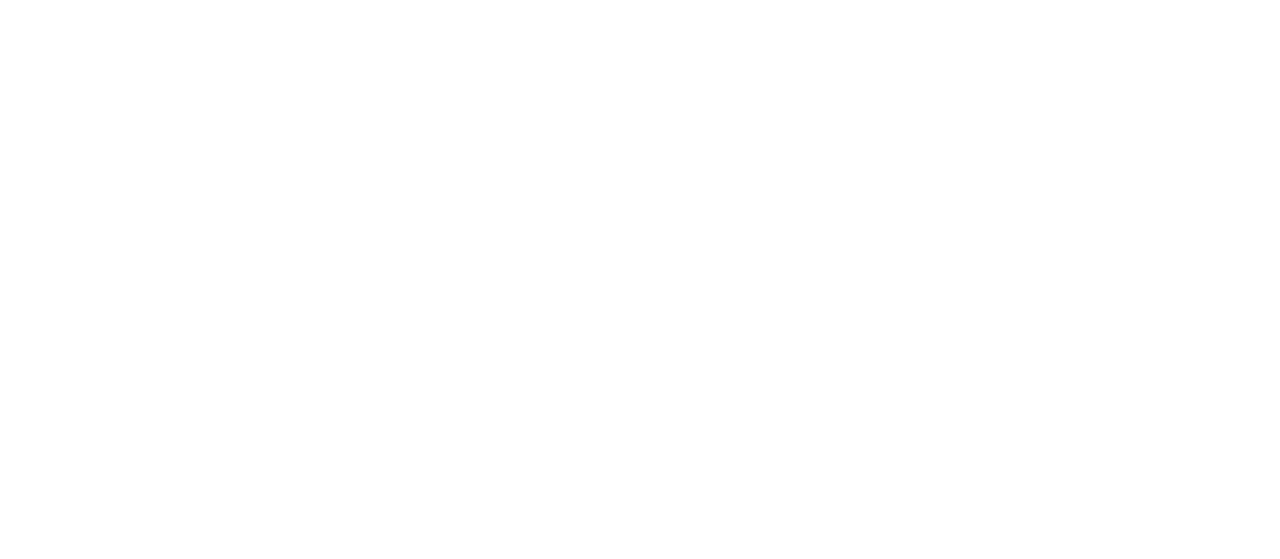
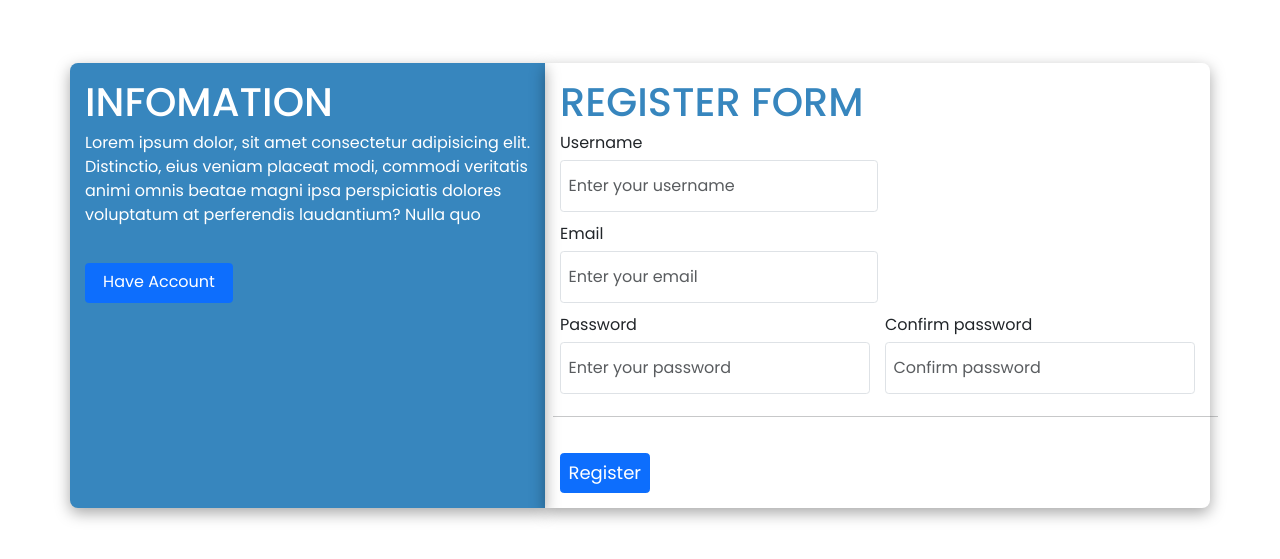
Before and after one commit to phaothu2002x/Graduate-project-FE, a React (Create React App) app: page /register in a window 1280 px wide. Before the commit this address had no page. Shown: the part 115-674 px from the top of the page. Built offline with nearby package versions, Linux system fonts and the light colour scheme.

Commit message:
build register page

```diff
--- a/src/components/Header/header.js
+++ b/src/components/Header/header.js
@@ -38,7 +38,7 @@
                     <Link to="/login" className={cx('btn')}>
                         Sign in
                     </Link>
-                    <Link to="/sign-up" className={cx('btn')}>
+                    <Link to="/register" className={cx('btn')}>
                         Sign up
                     </Link>
                 </div>
--- a/src/components/Sidebar/Sidebar.module.scss
+++ b/src/components/Sidebar/Sidebar.module.scss
@@ -1,7 +1,5 @@
 .wrapper {
     width: 285px;
-    border: 1px solid darkcyan;
-    background-color: lightblue;
     border-radius: 12px;
 
     .title {
--- a/src/pages/Login/login.js
+++ b/src/pages/Login/login.js
@@ -28,7 +28,7 @@
                         <Link to="/login" className={cx('btn', 'btn-primary')}>
                             Login
                         </Link>
-                        <Link to="/sign-up" className={cx('btn', 'btn-primary')}>
+                        <Link to="/register" className={cx('btn', 'btn-primary')}>
                             Create new account
                         </Link>
                     </div>
--- /dev/null
+++ b/src/pages/Register/Register.module.scss
@@ -0,0 +1,79 @@
+.login-container {
+    height: 100vh;
+    display: flex;
+    align-items: center;
+}
+
+.content-left {
+    width: 40%;
+    min-height: 417px;
+    background-color: #3786be;
+    color: #fff;
+    border-radius: 8px 0 0 8px;
+    box-shadow: rgba(0, 0, 0, 0.35) 0px 5px 15px;
+    button {
+        background-color: #fff;
+        color: #333;
+    }
+
+    .heading {
+        font-size: 4rem;
+    }
+    .desc {
+        font-size: 1.6rem;
+        min-height: 96px;
+    }
+
+    .login-btn {
+        width: 148px;
+        min-height: 40px;
+        padding: 6px 12px;
+        font-size: 1.6rem;
+        margin-top: 26px;
+    }
+}
+
+.content-right {
+    width: 60%;
+    min-height: 417px;
+    border-radius: 0 8px 8px 0;
+    box-shadow: rgba(0, 0, 0, 0.35) 0px 5px 15px;
+    .heading {
+        font-size: 4rem;
+        color: #3786be;
+    }
+
+    .name,
+    .email,
+    .password,
+    .confirmpass {
+        font-size: 1.6rem;
+    }
+
+    .name-input,
+    .email-input,
+    .pass-input,
+    .confirm-input {
+        font-size: 1.6rem;
+        height: 52px;
+    }
+
+    .separate {
+        margin-top: 12px;
+    }
+
+    .register-btn {
+        min-width: 84px;
+        height: 40px;
+        font-size: 1.8rem;
+        margin-top: 26px;
+    }
+
+    .login-btn {
+        width: 148px;
+        min-height: 40px;
+        padding: 6px 12px;
+        font-size: 1.6rem;
+        margin-top: 26px;
+    }
+}
--- /dev/null
+++ b/src/pages/Register/register.js
@@ -0,0 +1,82 @@
+import classNames from 'classnames/bind';
+import styles from './Register.module.scss';
+import { Link } from 'react-router-dom';
+
+const cx = classNames.bind(styles);
+
+const Register = (props) => {
+    return (
+        <div className={cx('login-container')}>
+            <div className={cx('container d-flex p-0')}>
+                <div className={cx('p-4 col-5 d-none d-md-block', 'content-left')}>
+                    <h1 className={cx('heading')}>INFOMATION</h1>
+                    <p className={cx('desc')}>
+                        Lorem ipsum dolor, sit amet consectetur adipisicing elit. Distinctio, eius veniam placeat modi, commodi veritatis
+                        animi omnis beatae magni ipsa perspiciatis dolores voluptatum at perferendis laudantium? Nulla quo
+                    </p>
+                    <Link to="/login" className={cx('btn btn-primary', 'login-btn')}>
+                        Have Account
+                    </Link>
+                </div>
+                <div className={cx('col-md-7 col-12 p-4', 'content-right')}>
+                    <h1 className={cx('heading')}>REGISTER FORM</h1>
+                    <div className={cx('col-md-6 col-12 mb-3')}>
+                        <label for="formGroupExampleInput" className={cx('form-label', 'name')}>
+                            Username
+                        </label>
+                        <input
+                            type="text"
+                            className={cx('form-control', 'name-input')}
+                            id="formGroupExampleInput"
+                            placeholder="Enter your username"
+                        />
+                    </div>
+                    <div className={cx('col-md-6 col-12 mb-3')}>
+                        <label for="formGroupExampleInput" className={cx('form-label', 'email')}>
+                            Email
+                        </label>
+                        <input
+                            type="text"
+                            className={cx('form-control', 'email-input')}
+                            id="formGroupExampleInput"
+                            placeholder="Enter your email"
+                        />
+                    </div>
+                    <div className={cx('row')}>
+                        <div className={cx('col-md-6 col-12 mb-3')}>
+                            <label for="formGroupExampleInput" className={cx('form-label', 'password')}>
+                                Password
+                            </label>
+                            <input
+                                type="password"
+                                className={cx('form-control', 'pass-input')}
+                                id="formGroupExampleInput"
+                                placeholder="Enter your password"
+                            />
+                        </div>
+                        <div className={cx('col-md-6 col-12 mb-3')}>
+                            <label for="formGroupExampleInput" className={cx('form-label', 'confirmpass')}>
+                                Confirm password
+                            </label>
+                            <input
+                                type="password"
+                                className={cx('form-control', 'confirm-input')}
+                                id="formGroupExampleInput"
+                                placeholder="Confirm password"
+                            />
+                        </div>
+                        <hr className={cx('separate')} />
+                        <div className={cx('d-flex justify-content-between')}>
+                            <button className={cx('btn btn-primary', 'register-btn')}>Register</button>
+                            <Link to="./login" className={cx('btn btn-primary d-md-none d-block', 'login-btn')}>
+                                Have Account
+                            </Link>
+                        </div>
+                    </div>
+                </div>
+            </div>
+        </div>
+    );
+};
+
+export default Register;
--- a/src/pages/SignUp/signUp.js
+++ /dev/null
@@ -1,5 +0,0 @@
-const SignUp = (props) => {
-    return <h1>SignUp page</h1>;
-};
-
-export default SignUp;
--- a/src/routes/index.js
+++ b/src/routes/index.js
@@ -1,15 +1,15 @@
 import Home from '~/pages/Home/home';
 import Product from '~/pages/Product/product';
 import Cart from '~/pages/Cart';
-import SignUp from '~/pages/SignUp/signUp';
 import Login from '~/pages/Login/login';
+import Register from '~/pages/Register/register';
 // Public routes
 const publicRoutes = [
     { path: '/', component: Home },
     { path: '/product', component: Product },
     { path: '/cart', component: Cart },
     { path: '/login', component: Login },
-    { path: '/sign-up', component: SignUp },
+    { path: '/register', component: Register },
 ];
 
 // Private routes
```
